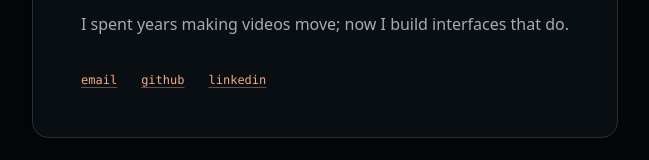
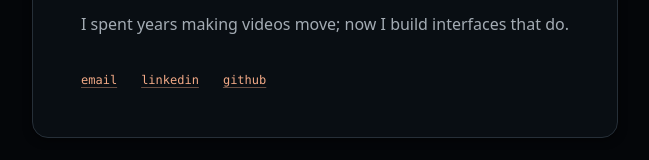
Before and after one commit to LouisLP/me, a Vue app: page / in a window 1280 px wide. Shown: the part 410-570 px from the top of the page, without its empty margins (315-964 px from the left). Built offline with nearby package versions, Linux system fonts and the light colour scheme.

Commit message:
Changing order of Business card links to match footer order

```diff
--- a/src/components/BusinessCard.vue
+++ b/src/components/BusinessCard.vue
@@ -26,8 +26,8 @@ const { index: roleIndex } = useRoleCycle(profile.roles)
 
     <footer class="card-links">
       <a :href="`mailto:${profile.email}`">email</a>
+      <a :href="profile.linkedin" target="_blank" rel="noopener">linkedin</a>
       <a :href="profile.github" target="_blank" rel="noopener">github</a>
-      <a :href="profile.linkedin" target="_blank" rel="noopener">linkedin</a>
     </footer>
 
     <p class="status-badge">
```
